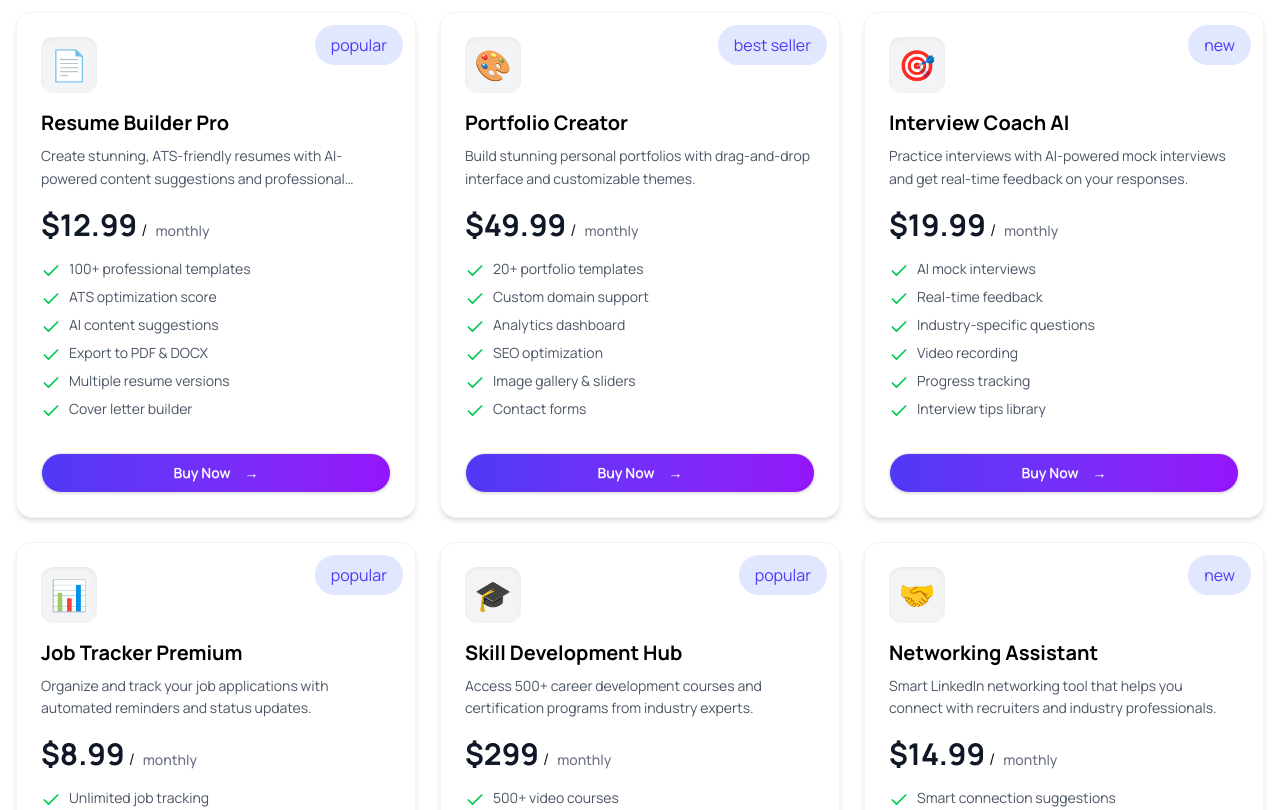
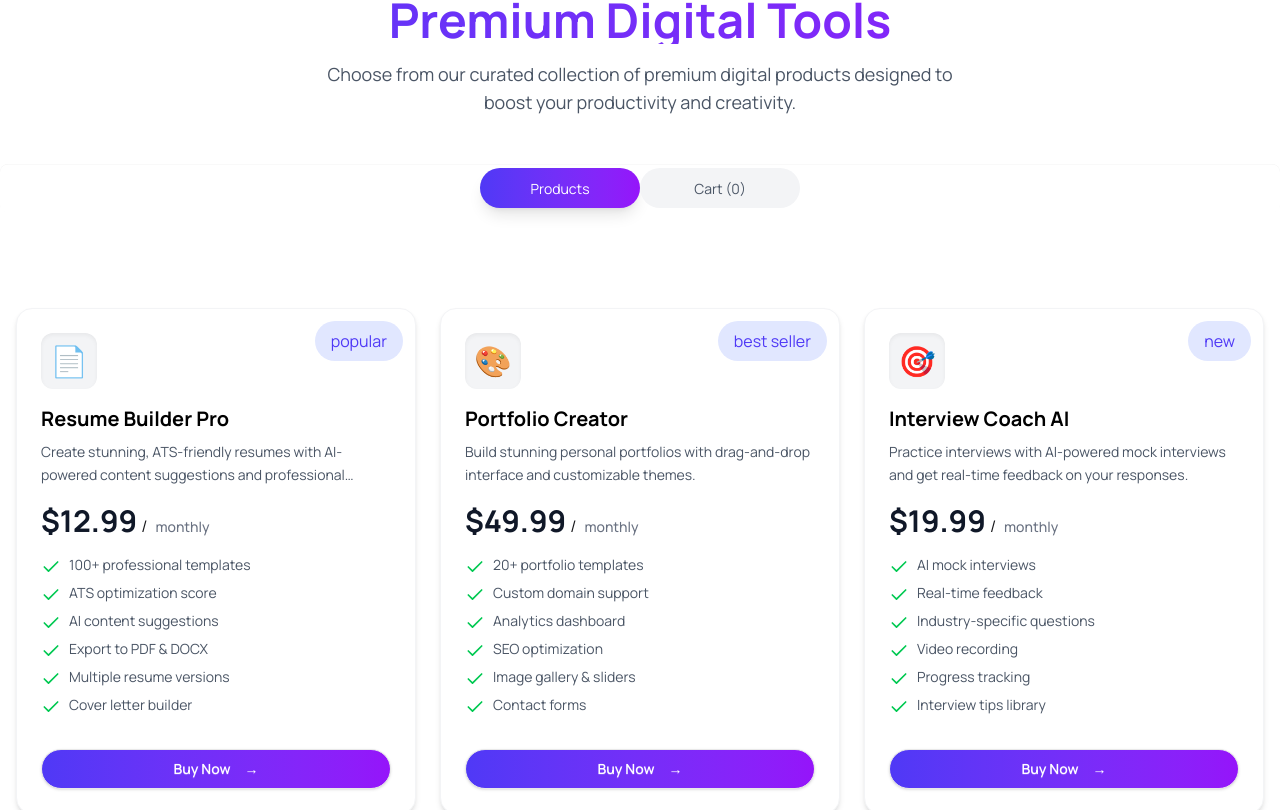
Before and after one commit to abusayeed07/assignment-6-digitools-react-website, a React (Vite) app: page / in a window 1280 px wide. Shown: the part 1130-1940 px from the top of the page. Built offline with nearby package versions, Linux system fonts and the light colour scheme.

Commit message:
Changing

```diff
--- a/src/App.jsx
+++ b/src/App.jsx
@@ -1,4 +1,3 @@
-
 import './App.css'
 import Navbar from './components/Navbar'
 import Banner from './components/Banner'
@@ -7,27 +6,116 @@ import PricingPlans from './components/PricingPlans'
 import TransformWorkflow from './components/TransformWorkflow'
 import Footer from './components/Footer'
 import Products from './Products'
+import Cart from './components/Cart'
+import { useState, Suspense } from 'react'
+import { ToastContainer } from 'react-toastify'
+import 'react-toastify/dist/ReactToastify.css'
 
 const getProducts = async() => {
+  try {
     const res = await fetch("/products.json")
+    if (!res.ok) {
+      throw new Error('Failed to fetch products')
+    }
     return res.json()
+  } catch (error) {
+    console.error('Error fetching products:', error)
+    return []
+  }
 }
 
 const productsPromise = getProducts()
 
 function App() {
+  const [activeTab, setActiveTab] = useState("products");
+  const [cart, setCart] = useState([])
+
+  const handleCartClick = () => {
+    setActiveTab("cart");
+  };
 
   return (
     <>
+      <Navbar cartCount={cart.length} onCartClick={handleCartClick} />
 
-     <Navbar />
+      {activeTab === "products" ? (
+        <>
           <Banner />
-     <Products productsPromise={productsPromise} />
+
+          <div className='text-center py-12 px-4'>
+            <h2 className='text-4xl md:text-5xl font-bold bg-linear-to-r from-[#4F39F6] to-[#9514FA] bg-clip-text text-transparent mb-4'>
+              Premium Digital Tools
+            </h2>
+            <p className='text-gray-600 text-lg max-w-2xl mx-auto'>
+              Choose from our curated collection of premium digital products designed to boost your productivity and creativity.
+            </p>
+          </div>
+
+          <div className="tabs tabs-box justify-center bg-transparent mb-8">
+            <input
+              type="radio"
+              name="my_tabs_1"
+              className={`tab rounded-full w-40 transition-all duration-300 cursor-pointer ${
+                activeTab === "products"
+                  ? "bg-linear-to-r from-[#4F39F6] to-[#9514FA] text-white shadow-lg"
+                  : "bg-gray-100 text-gray-600 hover:bg-gray-200"
+              }`}
+              aria-label="Products"
+              onClick={() => setActiveTab("products")}
+              defaultChecked
+            />
+            <input
+              type="radio"
+              name="my_tabs_1"
+              className={`tab rounded-full w-40 transition-all duration-300 cursor-pointer ${
+                activeTab === "cart"
+                  ? "bg-linear-to-r from-[#4F39F6] to-[#9514FA] text-white shadow-lg"
+                  : "bg-gray-100 text-gray-600 hover:bg-gray-200"
+              }`}
+              aria-label={`Cart (${cart.length})`}
+              onClick={() => setActiveTab("cart")}
+            />
+          </div>
+
+          <Suspense fallback={
+            <div className="flex justify-center items-center h-64">
+              <div className="text-center">
+                <div className="animate-spin rounded-full h-12 w-12 border-b-2 border-[#4F39F6] mx-auto"></div>
+                <p className="mt-4 text-gray-600">Loading products...</p>
+              </div>
+            </div>
+          }>
+            <Products productsPromise={productsPromise} cart={cart} setCart={setCart} />
+          </Suspense>
+
           <HowItWorks />
           <PricingPlans />
           <TransformWorkflow />
           <Footer />
         </>
+      ) : (
+        <div className="min-h-screen bg-gray-50">
+          <div className="bg-white border-b border-gray-200 sticky top-0 z-10">
+            <div className="max-w-7xl mx-auto px-4 py-4">
+              <div className="flex justify-between items-center">
+                <h1 className="text-2xl font-bold bg-linear-to-r from-[#4F39F6] to-[#9514FA] bg-clip-text text-transparent">
+                  Shopping Cart
+                </h1>
+                <button
+                  onClick={() => setActiveTab("products")}
+                  className="btn rounded-4xl text-[#4F39F6] hover:text-[#9514FA] font-semibold"
+                >
+                  ← Continue Shopping
+                </button>
+              </div>
+            </div>
+          </div>
+          <Cart cart={cart} setCart={setCart} />
+        </div>
+      )}
+
+      <ToastContainer position="bottom-right" />
+    </>
   )
 }
 
--- a/src/Products.jsx
+++ b/src/Products.jsx
@@ -1,9 +1,8 @@
-import { use } from "react";
+import { use, Suspense } from "react";
 import ProductCards from "./components/ProductCards";
 
-const Products = ({ productsPromise }) => {
+const Products = ({ productsPromise, cart, setCart }) => {
   const products = use(productsPromise);
-
 
   return (
     <section className="py-16 bg-white">
@@ -11,8 +10,12 @@ const Products = ({ productsPromise }) => {
         {/* Products Grid */}
         <div className="grid grid-cols-1 md:grid-cols-2 lg:grid-cols-3 gap-6">
           {products.map((product) => (
-
-            <ProductCards product={product} />
+            <ProductCards
+              key={product.id}
+              product={product}
+              cart={cart}
+              setCart={setCart}
+            />
           ))}
         </div>
       </div>
--- /dev/null
+++ b/src/components/Cart.jsx
@@ -0,0 +1,90 @@
+import { Trash } from "lucide-react";
+import { toast } from "react-toastify";
+
+const Cart = ({ cart, setCart }) => {
+  const totalPrice = cart.reduce((sum, item) => sum + item.price, 0);
+
+  const handlePayment = () => {
+    setCart([]);
+    toast.success("Payment successful!");
+  };
+
+  const handleDelete = (item) => {
+    const filteredArray = cart.filter((c) => c.id !== item.id);
+    setCart(filteredArray);
+    toast.success("Item deleted!");
+  };
+
+  return (
+    <div className="p-10 max-w-7xl mx-auto">
+      <h1 className="text-2xl font-bold mb-6">Your Cart</h1>
+
+      {cart.length === 0 ? (
+        <p className="text-center text-2xl p-5">Cart is empty</p>
+      ) : (
+        <div className="border border-gray-200 rounded-2xl bg-white shadow-md overflow-hidden">
+          {/* Products Container */}
+          <div className="divide-y divide-gray-200">
+            {cart.map((item) => (
+              <div
+                key={item.id}
+                className="p-6 hover:bg-gray-50 transition-colors"
+              >
+                <div className="flex items-center justify-between">
+                  <div className="flex items-center gap-4">
+                    {/* Icon/Image */}
+                    <div className="h-20 w-20 bg-gray-100 flex items-center justify-center rounded-2xl">
+                      {item.icon ? (
+                        typeof item.icon === 'string' ? (
+                          <div className="text-4xl">{item.icon}</div>
+                        ) : (
+                          <div className="text-3xl">{item.icon}</div>
+                        )
+                      ) : (
+                        <div className="text-3xl">📦</div>
+                      )}
+                    </div>
+
+                    <div>
+                      <h2 className="text-xl font-bold text-gray-800">{item.name || item.title}</h2>
+                      {item.description && (
+                        <p className="text-sm text-gray-500 mt-1">{item.description}</p>
+                      )}
+                      <div className="text-lg font-bold text-[#4F39F6] mt-2">
+                        ${item.price}/month
+                      </div>
+                    </div>
+                  </div>
+
+                  <button
+                    onClick={() => handleDelete(item)}
+                    className="btn p-2 rounded-full bg-red-500 hover:bg-red-600 text-white transition-colors"
+                  >
+                    <Trash size={20} />
+                  </button>
+                </div>
+              </div>
+            ))}
+          </div>
+
+          {/* Total and Checkout Section */}
+          <div className="border-t border-gray-200 bg-gray-50 p-6">
+            <div className="flex justify-between items-center mb-4">
+              <span className="text-lg font-semibold text-gray-700">Total</span>
+              <span className="text-2xl font-bold text-gray-900">${totalPrice.toFixed(2)}</span>
+            </div>
+
+            <button
+              onClick={handlePayment}
+              className="btn w-full bg-linear-to-r from-[#4F39F6] to-[#9514FA] hover:bg-red-600 text-white font-semibold py-6 px-4 rounded-4xl transition-colors text-lg"
+            >
+              Proceed to Checkout
+            </button>
+          </div>
+        </div>
+      )}
+    </div>
+  );
+};
+
+export default Cart;
--- a/src/components/ProductCards.jsx
+++ b/src/components/ProductCards.jsx
@@ -1,12 +1,42 @@
-import React from 'react';
-import  { useState } from 'react';
+import React, { useState, useEffect } from 'react';
 import { Check } from 'lucide-react';
+import { toast } from "react-toastify";
 
-const ProductCards = ({product}) => {
+const ProductCards = ({ product, cart, setCart }) => {
+  const isInCart = cart?.find((item) => item.id === product.id);
+  const [isPurchased, setIsPurchased] = useState(!!isInCart);
+  const [isProcessing, setIsProcessing] = useState(false);
 
-    const [buyNow, setBuyNow] = useState(false);
+  useEffect(() => {
+    const inCart = cart?.find((item) => item.id === product.id);
+    setIsPurchased(!!inCart);
+  }, [cart, product.id]);
+
+  const handlePurchase = () => {
+    const isFound = cart?.find((item) => item.id === product.id);
+
+    if (isFound) {
+      toast.error("Item already in cart!");
+      return;
+    }
+
+    setIsProcessing(true);
+
+    // Simulate processing delay
+    setTimeout(() => {
+      setCart([...cart, product]);
+      setIsPurchased(true);
+      setIsProcessing(false);
+
+      if (product.price === 0) {
+        toast.success("Free item added to cart!");
+      } else {
+        toast.success("Item added to cart!");
+      }
+    }, 1000);
+  };
+
   return (
-
     <div
       key={product.id}
       className="group relative bg-white rounded-2xl shadow-md hover:shadow-xl transition-all duration-300 overflow-hidden border border-gray-100 hover:border-gray-200 flex flex-col h-full hover:-translate-y-1"
@@ -38,10 +68,14 @@ const ProductCards = ({product}) => {
 
         {/* Price */}
         <div className="mb-4">
+          {product.price === 0 ? (
+            <div className="text-3xl font-bold text-green-600">Free</div>
+          ) : (
             <div className="flex items-baseline gap-1">
               <span className="text-3xl font-bold text-gray-900">${product.price}</span>/
               <span className="text-sm font-medium text-gray-500 ml-1">{product.period}</span>
             </div>
+          )}
         </div>
 
         {/* Features List */}
@@ -58,15 +92,19 @@ const ProductCards = ({product}) => {
       {/* Button */}
       <div className="px-6 pb-6 pt-2">
         <button
-                  onClick={() => setBuyNow(true)}
-                  className="btn w-full bg-linear-to-r from-[#4F39F6] to-[#9514FA] text-white font-semibold py-3 px-4 shadow-sm rounded-4xl"
+          onClick={handlePurchase}
+          disabled={isPurchased || isProcessing}
+          className={`btn w-full font-semibold py-3 px-4 shadow-sm rounded-4xl transition-colors ${
+            isPurchased
+              ? "bg-gray-400 cursor-not-allowed text-white"
+              : "bg-linear-to-r from-[#4F39F6] to-[#9514FA] text-white"
+          }`}
         >
-                  {buyNow ? "Processing..." : "Buy Now"}
-                  <span className="ml-2">→</span>
+          {isProcessing ? "Processing..." : isPurchased ? "✓ Purchased" : "Buy Now"}
+          {!isPurchased && !isProcessing && <span className="ml-2">→</span>}
         </button>
       </div>
     </div>
-
   );
 };
 
```
Also changed, not shown: src/components/Navbar.jsx (+9 -9 lines). Lines whose indentation alone changed are shown as unchanged.
